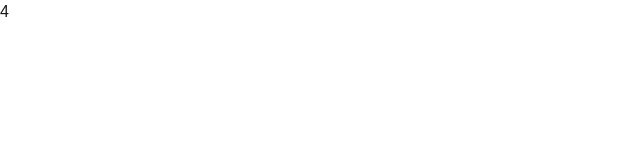
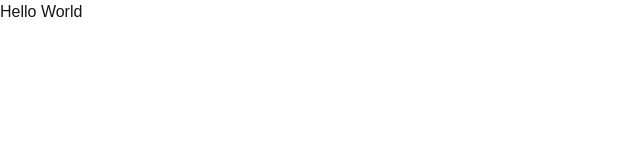
Before and after one commit to carloswimmer/pet-shop, a Next.js app: page / in a window 1280 px wide. Shown: the top 160 px of the page, without its empty margins (0-640 px from the left). Built offline with nearby package versions, Linux system fonts and the light colour scheme.

Commit message:
Remove failed typecheck reason

```diff
--- a/src/app/page.tsx
+++ b/src/app/page.tsx
@@ -1,19 +1,7 @@
-type Props = {
-  title: string;
-};
-
-const Component = ({ title }: Props) => {
-  return (
-    <div>
-      <h2>{title}</h2>
-    </div>
-  );
-};
-
 export default function Home() {
   return (
     <div>
-      <Component title={4} />
+      <h2>Hello World</h2>
     </div>
   );
 }
```
